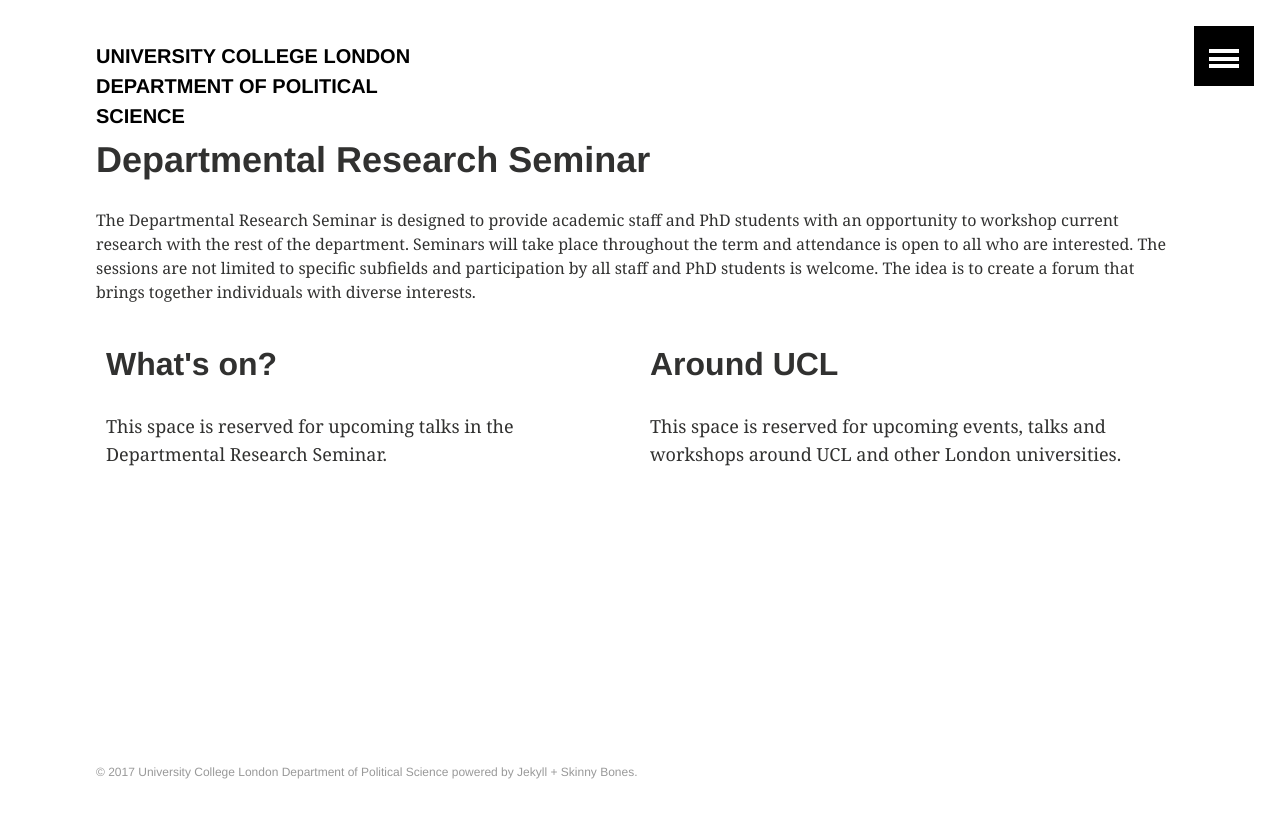
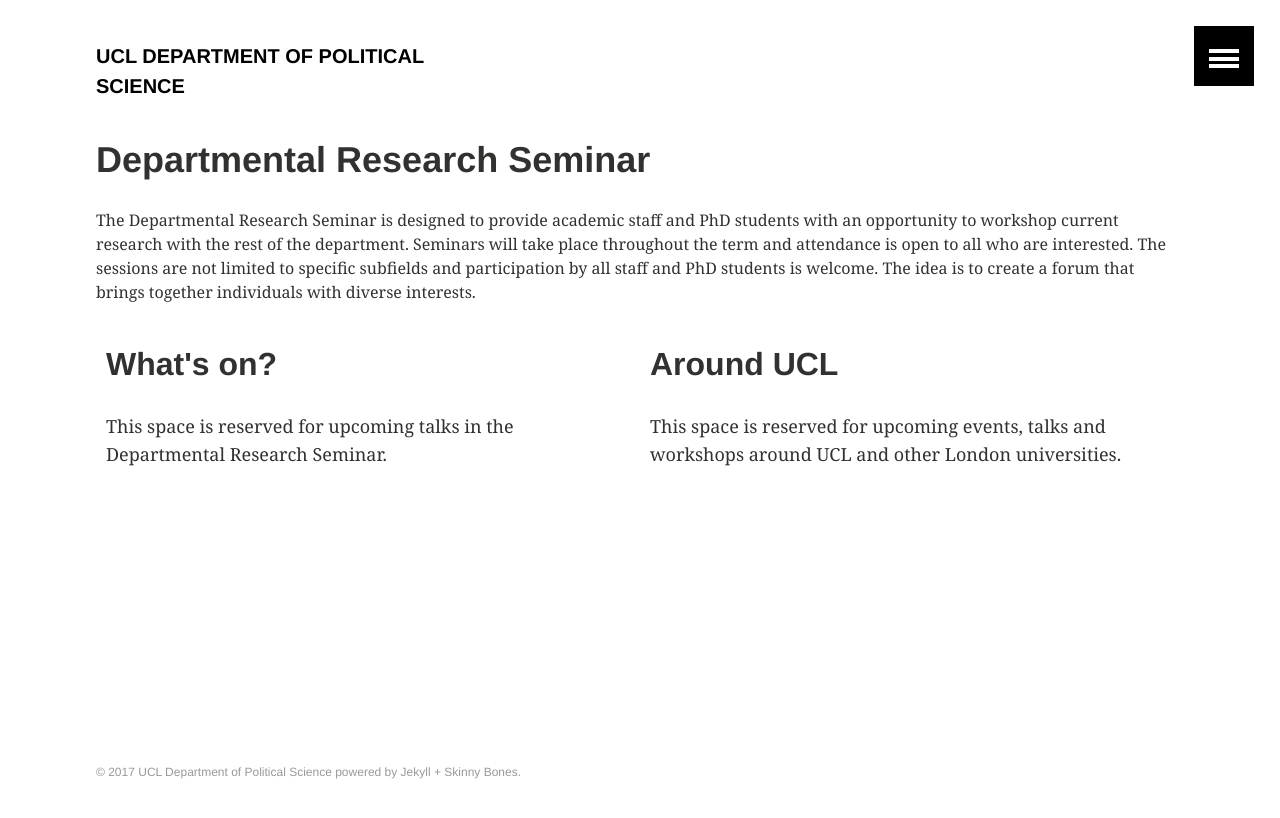
Before and after one commit to phischroeder/drs_page, a Jekyll site: the page built from index.html, in a window 1280 px wide. Shown: the top 818 px of the page. Built offline with Jekyll 4.4.1, drawn with Linux system fonts in a browser that asks for light colours.

Commit message:
Update _config.yml

```diff
--- a/_config.yml
+++ b/_config.yml
@@ -1,6 +1,6 @@
 # Site wide configuration
 
-title: "University College London Department of Political Science"
+title: "UCL Department of Political Science"
 description: "Department of Political Science"
 logo: # 120x120 px default image used for Twitter summary card
 teaser: # 400x250 px default teaser image used in image archive grid
```
